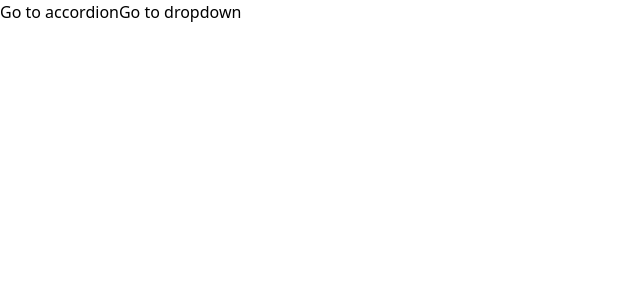
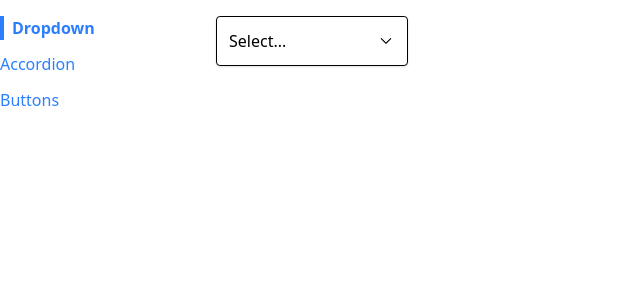
Before and after one commit to maitepv87/react-context-lab-01, a React (Vite) app: page / in a window 1280 px wide. Shown: the top 300 px of the page, without its empty margins (0-640 px from the left). Built offline with nearby package versions, Linux system fonts and the light colour scheme.

Commit message:
Add Sidebar

```diff
--- a/src/App.jsx
+++ b/src/App.jsx
@@ -1,19 +1,22 @@
-import { Link } from "./components/Link";
+import { Sidebar } from "./components/Sidebar";
 import { Route } from "./components/Route";
 import { AccordionPage } from "./pages/AccordionPage";
 import { DropdownPage } from "./pages/DropdownPage";
+import { ButtonPage } from "./pages/ButtonPage";
 
 function App() {
   return (
-    <div>
-      <Link to="/accordion">Go to accordion</Link>
-      <Link to="/dropdown">Go to dropdown</Link>
-      <div>
+    <div className="container mx-auto grid grid-cols-6 gap-4 mt-4">
+      <Sidebar />
+      <div className="col-span-5">
         <Route path="/accordion">
           <AccordionPage />
         </Route>
-        <Route path="/dropdown">
+        <Route path="/">
           <DropdownPage />
+        </Route>
+        <Route path="/buttons">
+          <ButtonPage />
         </Route>
       </div>
     </div>
--- a/src/components/Link.jsx
+++ b/src/components/Link.jsx
@@ -1,16 +1,28 @@
 import { useContext } from "react";
+import classNames from "classnames";
 import { NavigationContext } from "../context/navigate";
 
-export const Link = ({ to, children }) => {
-  const { navigate } = useContext(NavigationContext);
+export const Link = ({ to, children, className, activeClassName }) => {
+  const { navigate, currentPath } = useContext(NavigationContext);
+
+  const classes = classNames(
+    "text-blue-500",
+    className,
+    currentPath === to && activeClassName
+  );
 
   const handleClick = (event) => {
-    if (event.metakey || event.ctrlkey) return;
-
+    if (event.metaKey || event.ctrlKey) {
+      return;
+    }
     event.preventDefault();
 
     navigate(to);
   };
 
-  return <a onClick={handleClick}>{children}</a>;
+  return (
+    <a className={classes} href={to} onClick={handleClick}>
+      {children}
+    </a>
+  );
 };
--- /dev/null
+++ b/src/components/Sidebar.jsx
@@ -0,0 +1,28 @@
+import { Link } from "./Link";
+
+export const Sidebar = () => {
+  const links = [
+    { label: "Dropdown", path: "/" },
+    { label: "Accordion", path: "/accordion" },
+    { label: "Buttons", path: "/buttons" },
+  ];
+
+  const renderedLinks = links.map((link) => {
+    return (
+      <Link
+        key={link.label}
+        to={link.path}
+        className="mb-3"
+        activeClassName="font-bold border-l-4 border-blue-500 pl-2"
+      >
+        {link.label}
+      </Link>
+    );
+  });
+
+  return (
+    <div className="sticky top-0 overflow-y-scroll flex flex-col items-start">
+      {renderedLinks}
+    </div>
+  );
+};
```
